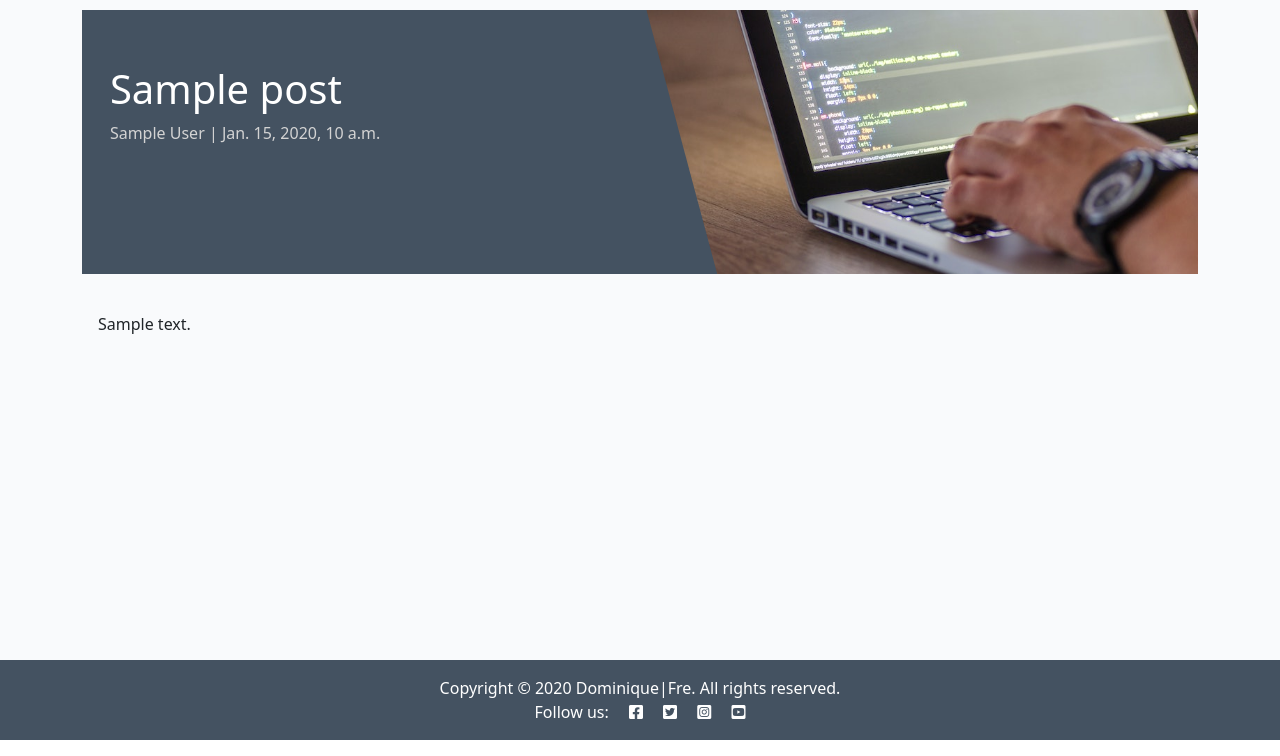
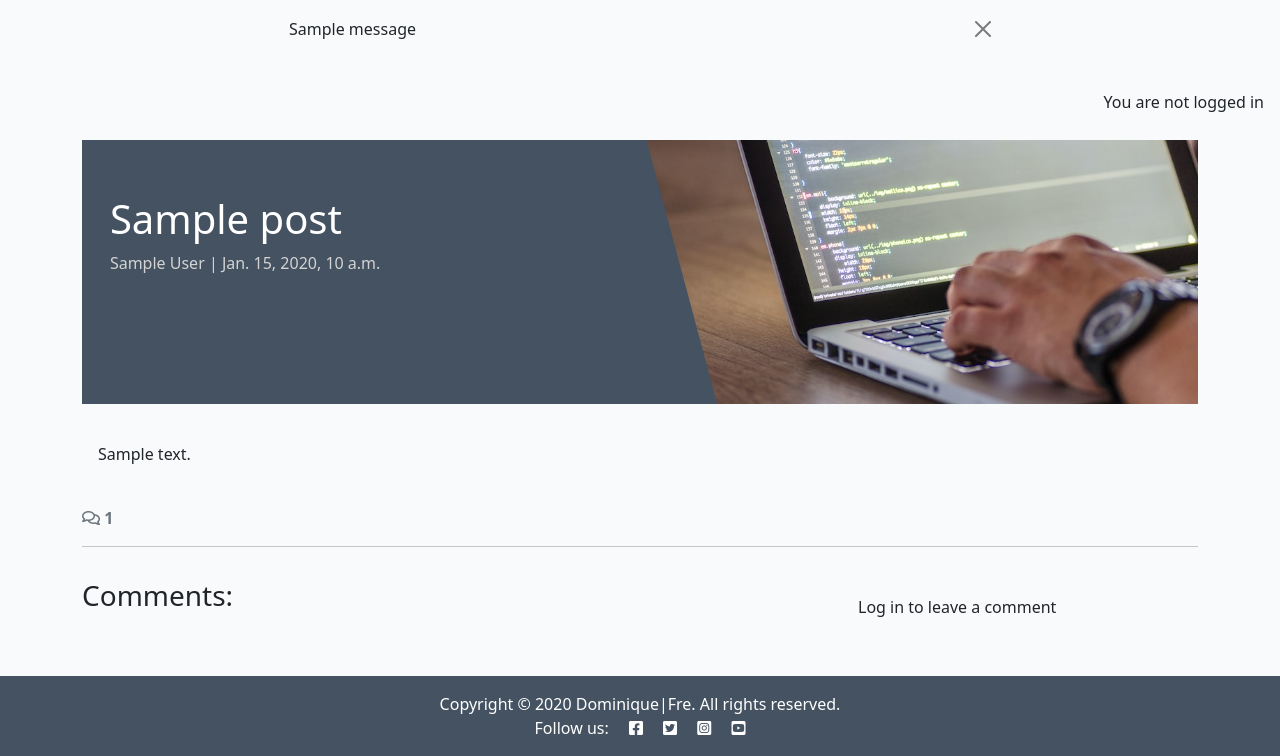
Before and after one commit to DominqueFre/django_blog, a Django app: template blog/templates/blog/post_detail.html in a window 1280 px wide. Shown: the part 60-816 px from the top of the page. Run offline with Django 4.2, Linux system fonts and the light colour scheme; the template is opened without the code that fills it: most values are stand-ins (such as "Sample title", 1, 10 or a date in 2020); one stand-in notice (Sample message) is shown; some libraries are stand-ins or nearby versions.

Commit message:
add collab form

```diff
--- a/about/urls.py
+++ b/about/urls.py
@@ -3,4 +3,5 @@
 
 urlpatterns = [
     path('', views.AboutList.as_view(), name='about_info'),
+
 ]
--- a/blog/templates/blog/post_detail.html
+++ b/blog/templates/blog/post_detail.html
@@ -1,6 +1,7 @@
 {% extends 'base.html' %}
 {% block content %}
 {% load static %}
+{% load crispy_forms_tags %}
 
 <div class="masthead">
     <div class="container">
@@ -30,6 +31,66 @@
             </div>
         </div>
     </div>
+      <!-- Displaying count of comments -->
+  <div class="row">
+    <div class="col-12">
+      <strong class="text-secondary">
+        <i class="far fa-comments"></i> {{ comment_count }}
+      </strong>
+    </div>
+    <div class="col-12">
+      <hr>
+    </div>
+  </div>
+  <!-- Displaying Comments -->
+  <div class="row">
+    <div class="col-md-8 card mb-4  mt-3 ">
+      <h3>Comments:</h3>
+      <div class="card-body">
+        <!-- We want a for loop inside the empty control tags
+          to iterate through each comment in comments -->
+        {% for comment in comments %}
+        <div class="p-2 comments
+          {% if not comment.approved and comment.commenter == user %}
+          faded{% elif not comment.approved %} d-none{% endif %}">
+          <p class="font-weight-bold">
+            {{ comment.commenter }}
+            <span class="font-weight-normal">
+              {{ comment.created_onc }}
+            </span> wrote:
+          </p>
+          <div id="comment{{ comment.id }}">
+            {{ comment.body | linebreaks }}
+          </div>
+          {% if not comment.approved and comment.commenter == user %}
+          <p class="approval">
+            This comment is awaiting approval
+          </p>
+          {% endif %}
+        </div>
+        <!-- Our for loop ends here -->
+        {% endfor %}
+      </div>
+    </div>
+     <!-- Creating New Comments -->
+    <div class="col-md-4 card mb-4 mt-3">
+      <div class="card-body">
+        {% if user.is_authenticated %}
+        <h3>Leave a comment:</h3>
+        <p>Posting as: {{ user.username }}</p>
+        <form id="commentForm" method="post"
+          style="margin-top: 1.3em;">
+          {{ comment_form | crispy }}
+          {% csrf_token %}
+          <button id="submitButton" type="submit"
+            class="btn btn-signup btn-lg">Submit</button>
+        </form>
+        {% else %}
+        <p>Log in to leave a comment</p>
+        {% endif %}
+      </div>
+    </div>
+  </div>
 </div>
 
 {% endblock content %}
--- a/codestar/settings.py
+++ b/codestar/settings.py
@@ -53,6 +53,8 @@
     'allauth',
     'allauth.account',
     'allauth.socialaccount',
+    'crispy_forms',
+    'crispy_bootstrap5',
     'django_summernote',
     'blog',
     'about',
@@ -61,6 +63,9 @@
 SITE_ID = 1
 LOGIN_REDIRECT_URL = '/'
 LOGOUT_REDIRECT_URL = '/'
+
+CRISPY_ALLOWED_TEMPLATE_PACKS = "bootstrap5"
+CRISPY_TEMPLATE_PACK = "bootstrap5"
 
 MIDDLEWARE = [
     'django.middleware.security.SecurityMiddleware',
--- a/requirements.txt
+++ b/requirements.txt
@@ -3,11 +3,13 @@
 certifi==2026.2.25
 cffi==2.0.0
 charset-normalizer==3.4.4
+crispy-bootstrap5==0.7
 cryptography==46.0.5
 defusedxml==0.7.1
 dj-database-url==0.5.0
 Django==4.2.28
 django-allauth==0.57.2
+django-crispy-forms==2.5
 django-summernote==0.8.20.0
 gunicorn==20.1.0
 idna==3.11
--- a/templates/base.html
+++ b/templates/base.html
@@ -71,9 +71,26 @@
             </div>
         </div>
     </nav>
-
+    <!-- displaying Django messages -->
+    <div class="container">
+        <div class="row">
+            <div class="col-md-8 offset-md-2">
+                {% for message in messages %}
+                <div class="alert {{ message.tags }} alert-dismissible
+                    fade show" id="msg" role="alert">
+                    {{ message | safe }}
+                    <button type="button" class="btn-close" data-bs-dismiss="alert" aria-label="Close"></button>
+                </div>
+                {% endfor %}
+            </div>
+        </div>
+    </div>
     <main class="flex-shrink-0 main-bg">
-
+        {% if user.is_authenticated %}
+        <p class="text-end m-3">Logged in as: {{ user }}</p>
+        {% else %}
+        <p class="text-end m-3">You are not logged in</p>
+        {% endif %}
         {% block content %}
         <!-- Content Goes here -->
         {% endblock content %}
@@ -82,7 +99,8 @@
 
     <!-- Footer -->
     <footer class="footer mt-auto py-3 dark-bg">
-        <p class="m-0 text-center text-white">{% block copyright %} bloop bloopy bloop bloopy bloopy bloopy bloop {% endblock copyright %}</p>
+        <p class="m-0 text-center text-white">{% block copyright %} Copyright &copy; {{ current_year }} Dominique|Fre.
+            All rights reserved. {% endblock copyright %}</p>
         <p class="m-0 text-center text-white">Follow us: <i class="fab fa-facebook-square ms-3"></i>
             <i class="fab fa-twitter-square ms-3"></i>
             <i class="fab fa-instagram-square ms-3"></i>
```
Also changed, not shown: about/admin.py (+12 -2 lines), about/forms.py (added, +8 -0 lines), about/models.py (+16 -0 lines), about/templates/about/about.html (+26 -21 lines), about/views.py (+26 -3 lines), blog/forms.py (added, +8 -0 lines), blog/views.py (+23 -3 lines), templates/account/signup.html (+14 -6 lines), README.md, about/migrations/0004_collaboraterequest.py (added), about/migrations/0005_alter_collaboraterequest_options_and_more.py (added).
